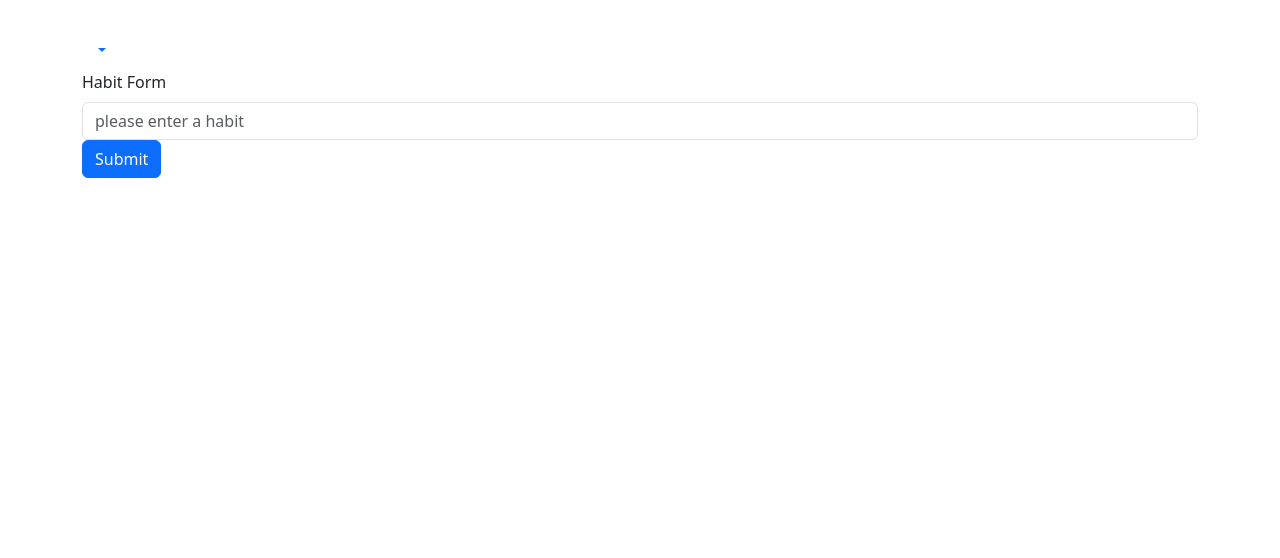
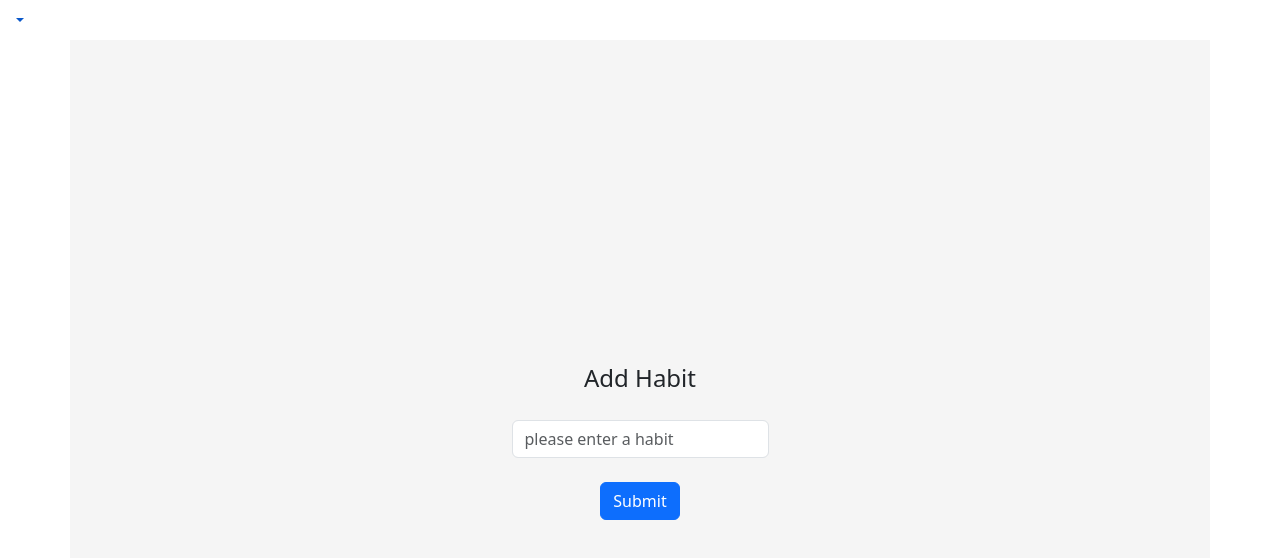
Before and after one commit to anissalopez/phase-2-final-project, a React (Create React App) app in the folder my-app/: page /AddHabit in a window 1280 px wide. Shown: the top 558 px of the page. Built offline with nearby package versions, Linux system fonts and the light colour scheme; no server answers.

Commit message:
updating form css

```diff
--- a/my-app/src/Components/App.js
+++ b/my-app/src/Components/App.js
@@ -79,17 +79,16 @@ function App() {
 
 
   return (
-     <div className="container">
+     <>
 
       <Navigation />
-
         <Routes>
           <Route path="/AddHabit" element={<HabitForm habits={habits} updateHabitList={updateHabitList}/>} />
           <Route exact path="/WeekData" element ={<WeekData changeWeek={changeWeek}  activeDay={activeDay} habits={habits}/>} />
           <Route exact path="/MonthlyData" element ={<MonthlyData setActiveDay={setActiveDay} changeWeek={changeWeek}  changeWeekHandle={changeWeekHandle} activeDay={activeDay} removeHabit={removeHabit} updateCompletedHabits={updateCompletedHabits} habits={habits}/>} />
           <Route exact path="/" element ={<HabitContainer changeWeek={changeWeek}  changeWeekHandle={changeWeekHandle} activeDay={activeDay} removeHabit={removeHabit} updateCompletedHabits={updateCompletedHabits} habits={habits}/>} />
         </Routes>
-        </div>
+        </>
 
   );
 };
--- a/my-app/src/Components/HabitContainer.js
+++ b/my-app/src/Components/HabitContainer.js
@@ -1,34 +1,27 @@
 import React, { useState, useEffect } from "react";
 import Habit from "./Habit";
 import { weekday } from "../weekdata";
-import { Table } from "react-bootstrap";
+import { Table, Container } from "react-bootstrap";
 import {format, startOfWeek, addDays} from "date-fns";
 import DateHeader from "./Header";
 
 function HabitContainer({changeWeek, habits, updateWeekDay, removeHabit, activeDay, updateCompletedHabits}){
 
-
-
   const renderWeekDays = () => {
     let week = [];
     const startDate = startOfWeek(activeDay, { weekStartsOn: 1 });
     let currentDay = startDate;
-
       for(let day = 0; day < 7; day++){
         week.push(<th key={day}>{format(addDays(currentDay, day), "E")} {format(addDays(currentDay, day), "d")}</th>);
-      }
+      };
     return <>{week}</>
-  }
-
-
+  };
 
   const dailyHabits = habits.map((habit) => <Habit activeDay={activeDay} updateCompletedHabits={updateCompletedHabits} removeHabit={removeHabit} updateWeekDay={updateWeekDay} weekDays={weekday}  key={habit.id} habit={habit} />);
 
-
     return(
-        <div>
-        <DateHeader activeDay={activeDay}/>
-          <div className="tableDiv">
+        <Container  id="habitContainer" className="d-grid h-100">
+          <DateHeader activeDay={activeDay}/>
             <Table >
                 <thead>
                     <tr>
@@ -42,13 +35,8 @@ function HabitContainer({changeWeek, habits, updateWeekDay, removeHabit, activeD
                 </tbody>
                 </Table>
                 <>{changeWeek()}</>
-
-
-          </div>
-        </div>
-
-
-    )
-}
+        </Container>
+    );
+};
 
 export default HabitContainer;
--- a/my-app/src/Components/HabitForm.js
+++ b/my-app/src/Components/HabitForm.js
@@ -1,7 +1,9 @@
 import React, { useState } from "react";
 import { useNavigate } from "react-router-dom";
-import Button from 'react-bootstrap/Button';
-import Form from 'react-bootstrap/Form';
+import { Button, Container, Form }from 'react-bootstrap'
+import { FontAwesomeIcon } from '@fortawesome/react-fontawesome';
+import { faPlus } from '@fortawesome/free-solid-svg-icons';
+
 
 function HabitForm({ updateHabitList, habits }){
     const [form, setForm] = useState({
@@ -35,15 +37,18 @@ function HabitForm({ updateHabitList, habits }){
 
 
     return(
-        <Form onSubmit={handleSubmit}>
-            <Form.Group className="mb-3" controlId="habitForm">
-            <Form.Label>Habit Form</Form.Label>
-            <Form.Control type="text" placeholder="please enter a habit" value={habit} onChange={(e) => setHabit(e.target.value)}/>
+        <Container id="formContainer" className="d-grid h-100">
+        <Form id="habitForm" className="text-center w-60" onSubmit={handleSubmit}>
+            <Form.Group  controlId="habitForm">
+            <Form.Label className="mb-4 fs-4">Add Habit</Form.Label>
+
+            <Form.Control className="mb-4" type="text" placeholder="please enter a habit" value={habit} onChange={(e) => setHabit(e.target.value)}/>
             <Button variant="primary" type="submit">
             Submit
             </Button>
          </Form.Group>
         </Form>
+        </Container>
     );
 };
 
--- a/my-app/src/Components/MonthlyData.js
+++ b/my-app/src/Components/MonthlyData.js
@@ -1,6 +1,6 @@
 import React, { useState, useEffect, useRef } from "react";
-import { Table } from "react-bootstrap";
-import { subMonths, addMonths, getDaysInMonth, format, addDays, startOfMonth, endOfMonth, startOfDay } from "date-fns";
+import { Table, Container } from "react-bootstrap";
+import { subMonths, addMonths, getDaysInMonth, format, addDays, startOfMonth, endOfMonth } from "date-fns";
 import { FontAwesomeIcon } from '@fortawesome/react-fontawesome';
 import { faArrowRight, faArrowLeft } from '@fortawesome/free-solid-svg-icons';
 
@@ -12,12 +12,9 @@ function MonthlyData({habits}){
 
     function handleButtons(habit) {
         const buttons = [];
-
         for (let i = 0; i < getDaysInMonth(activeDate); i++) {
           const currentDate = addDays(startOfTheSelectedMonth, i);
           const isCompleted = habit[currentDate.toString()] === true;
-
-          console.log(currentDate.toDateString())
 
           buttons.push(
             <td key={currentDate}>
@@ -30,19 +27,14 @@ function MonthlyData({habits}){
         return buttons;
       };
 
-
-      const habitDisplay = habits.map((habit) => (
+    const habitDisplay = habits.map((habit) => (
         <tr key={habit.habit}>
           <td className="habitDisplay">{habit.habit}</td>
           {handleButtons(habit)}
         </tr>
       ));
 
-
-
-
-
-      const generateDatesForCurrentMonth = (date) => {
+    const generateDatesForCurrentMonth = (date) => {
         let currentDate = startOfTheSelectedMonth;
         const monthDays = [];
              while (currentDate <= endOfTheSelectedMonth)  {
@@ -56,9 +48,7 @@ function MonthlyData({habits}){
         return <>{monthDays}</>
       };
 
-
-
-    const changeWeek = () => {
+    const changeDates = () => {
         return (
             <div className="row">
               <div className= "col" onClick={() => changeMonth("prev")}><FontAwesomeIcon size="lg" className= "leftArrow fa-pull-left" icon={faArrowLeft} /></div>
@@ -77,22 +67,21 @@ function MonthlyData({habits}){
     };
 
     return(
-            <div>
-            <h2 className="monthHeader">{format((activeDate), "MMMM yyyy")}</h2>
-            <table className="table-sm monthlyData">
-                <thead>
+     <Container>
+        <h2 className="monthHeader">{format((activeDate), "MMMM yyyy")}</h2>
+        <Table className="monthlyData sm">
+            <thead>
                  <tr>
                     <th>Habits</th>
                     {generateDatesForCurrentMonth(activeDate)}
                  </tr>
-                </thead>
+            </thead>
                 <tbody>
                     {habitDisplay}
                 </tbody>
-                </table>
-                <>{changeWeek()}</>
-
-        </div>
+        </Table>
+        <>{changeDates()}</>
+     </Container>
     );
 };
 
--- a/my-app/src/Components/WeekData.js
+++ b/my-app/src/Components/WeekData.js
@@ -41,7 +41,7 @@ function WeekData({ changeWeek, habits, activeDay}){
         <div>
             {renderWeekRange()}
           <div className="tableDiv">
-           <Table className="weekData" striped bordered>
+           <Table className="weekData .bg-primary.bg-gradient" striped bordered >
             <thead>
                 <tr>
                     <th>
--- a/my-app/src/index.css
+++ b/my-app/src/index.css
@@ -1,3 +1,22 @@
+#root{
+
+
+}
+
+body{
+  min-height: 100vh;
+  display: grid;
+  background-color: #f5f5f5;
+}
+
+.habitContainer{
+  background: #f5f5f5;
+}
+#formContainer{
+  place-items: center center;
+  background:#f5f5f5;
+}
+
 .weekData td {
   text-align: center;
   width: 90px;
@@ -60,13 +79,7 @@
   table-layout: auto !important;
 }
 
-body {
-  margin: auto;
-  padding: 30px;
+
+#habitForm{
+  max-width: 330px;
 }
-
-
-
-.tableDiv{
-  padding-top: 50px;
-}
```
